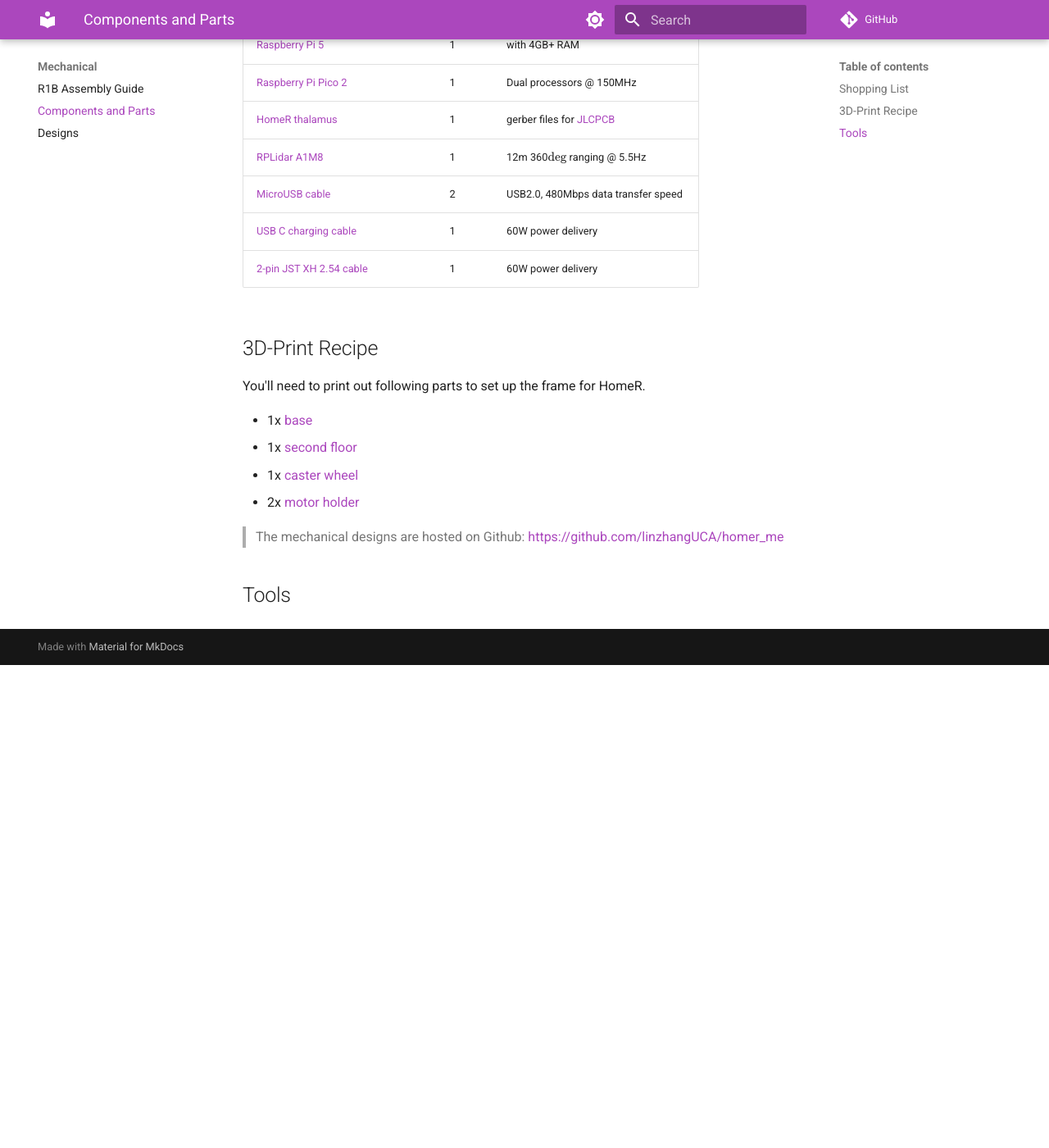
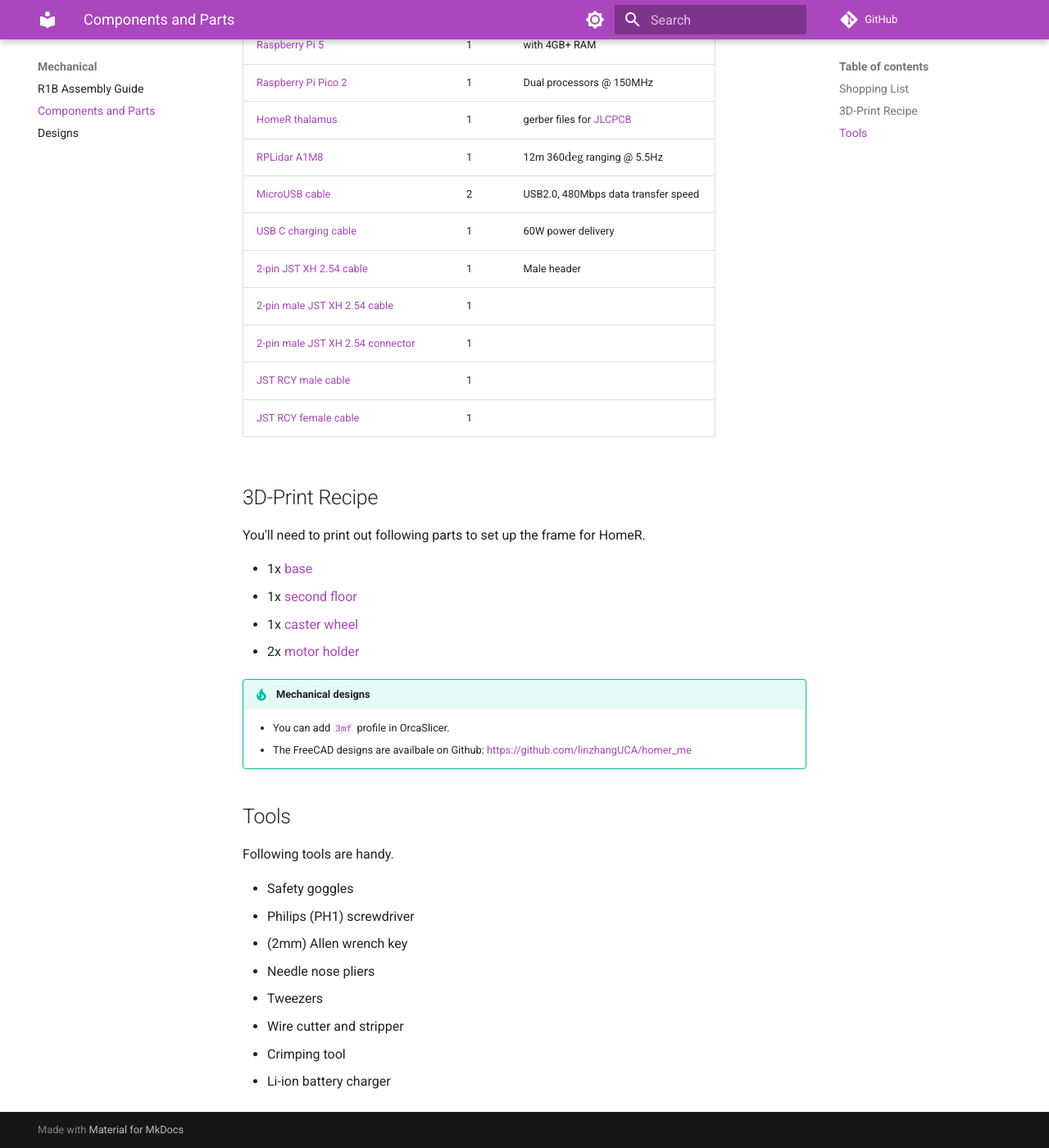
Before and after one commit to linzhangUCA/homer_docs, an MkDocs documentation site: the page built from docs/mechanical/components.md, in a window 1280 px wide and 1400 px high, scrolled down 974 px. Shown: the whole window at 82% size. Built offline with MkDocs 1.6.1 and Material for MkDocs 9.7.7, drawn with Linux system fonts in a browser that asks for light colours; comment, search, counter and statistics services are not loaded; before the commit the page ends 1785 px from its top, so only the background shows below that.

Commit message:
update tools list

```diff
--- a/docs/mechanical/components.md
+++ b/docs/mechanical/components.md
@@ -25,7 +25,11 @@
 | [RPLidar A1M8](https://www.slamtec.com/en/Lidar/A1) | 1 | 12m 360$\deg$ ranging @ 5.5Hz |
 | [MicroUSB cable](https://a.co/d/4cDLAZ5) | 2 | USB2.0, 480Mbps data transfer speed |
 | [USB C charging cable](https://a.co/d/bu78AS5) | 1 | 60W power delivery |
-| [2-pin JST XH 2.54 cable](https://a.co/d/4c0eC7V) | 1 | 60W power delivery |
+| [2-pin JST XH 2.54 cable](https://a.co/d/4c0eC7V) | 1 | Male header |
+| [2-pin male JST XH 2.54 cable](https://a.co/d/4c0eC7V) | 1 |  |
+| [2-pin male JST XH 2.54 connector](https://a.co/d/102cvu1) | 1 |  |
+| [JST RCY male cable](https://a.co/d/1qKn7NN) | 1 |  |
+| [JST RCY female cable](https://a.co/d/1qKn7NN) | 1 |  |
 
 ## 3D-Print Recipe
 
@@ -36,6 +40,20 @@
 - 1x [caster wheel](https://github.com/linzhangUCA/homer_me/blob/main/3dprints/RollerMod.step)
 - 2x [motor holder](https://github.com/linzhangUCA/homer_me/blob/main/3dprints/MotorHolder.step)
 
-> The mechanical designs are hosted on Github: [https://github.com/linzhangUCA/homer_me](https://github.com/linzhangUCA/homer_me/)
+!!! tip "Mechanical designs"
+
+    - You can add [`3mf`](https://github.com/linzhangUCA/homer_me/blob/main/3dprints/orcaslicer_project/HomeR-PLA.3mf) profile in OrcaSlicer.
+    - The FreeCAD designs are availbale on Github: [https://github.com/linzhangUCA/homer_me](https://github.com/linzhangUCA/homer_me/)
 
 ## Tools
+
+Following tools are handy.
+
+- Safety goggles
+- Philips (PH1) screwdriver
+- (2mm) Allen wrench key
+- Needle nose pliers
+- Tweezers
+- Wire cutter and stripper
+- Crimping tool
+- Li-ion battery charger
```
